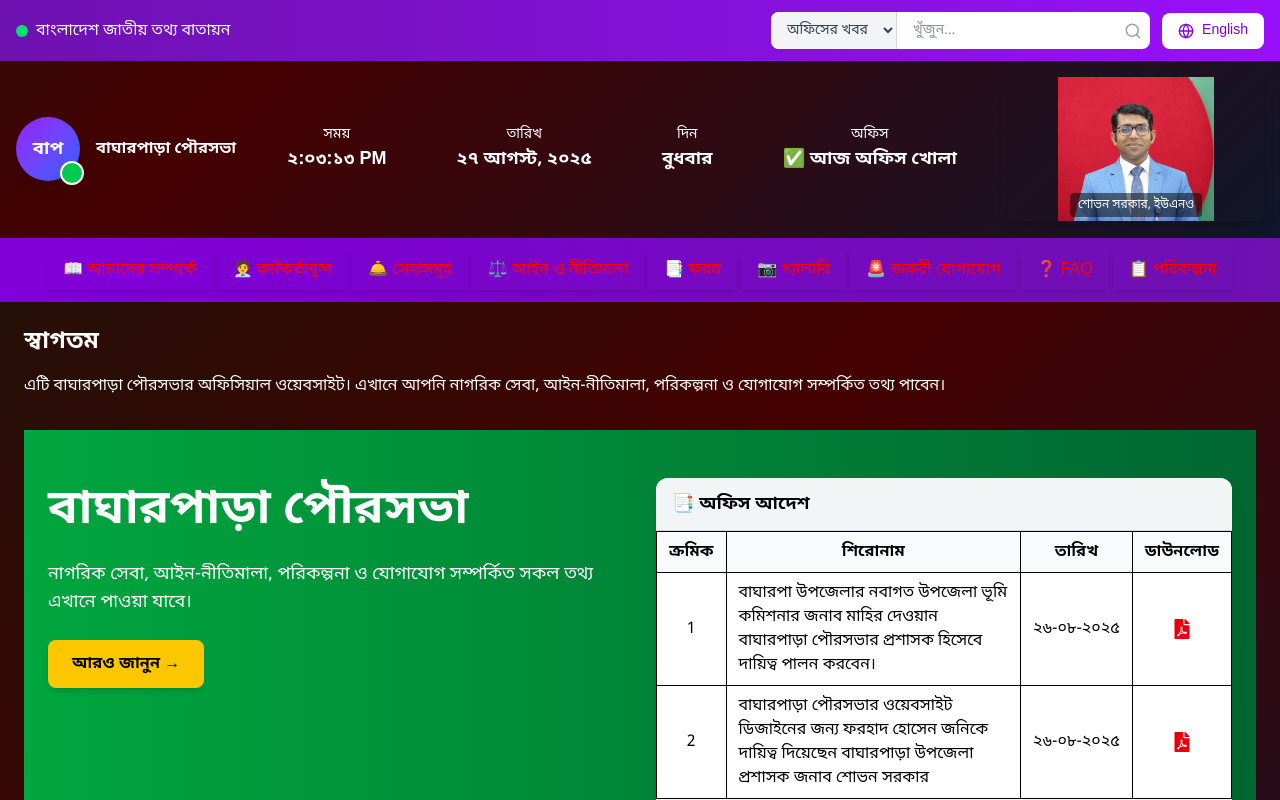
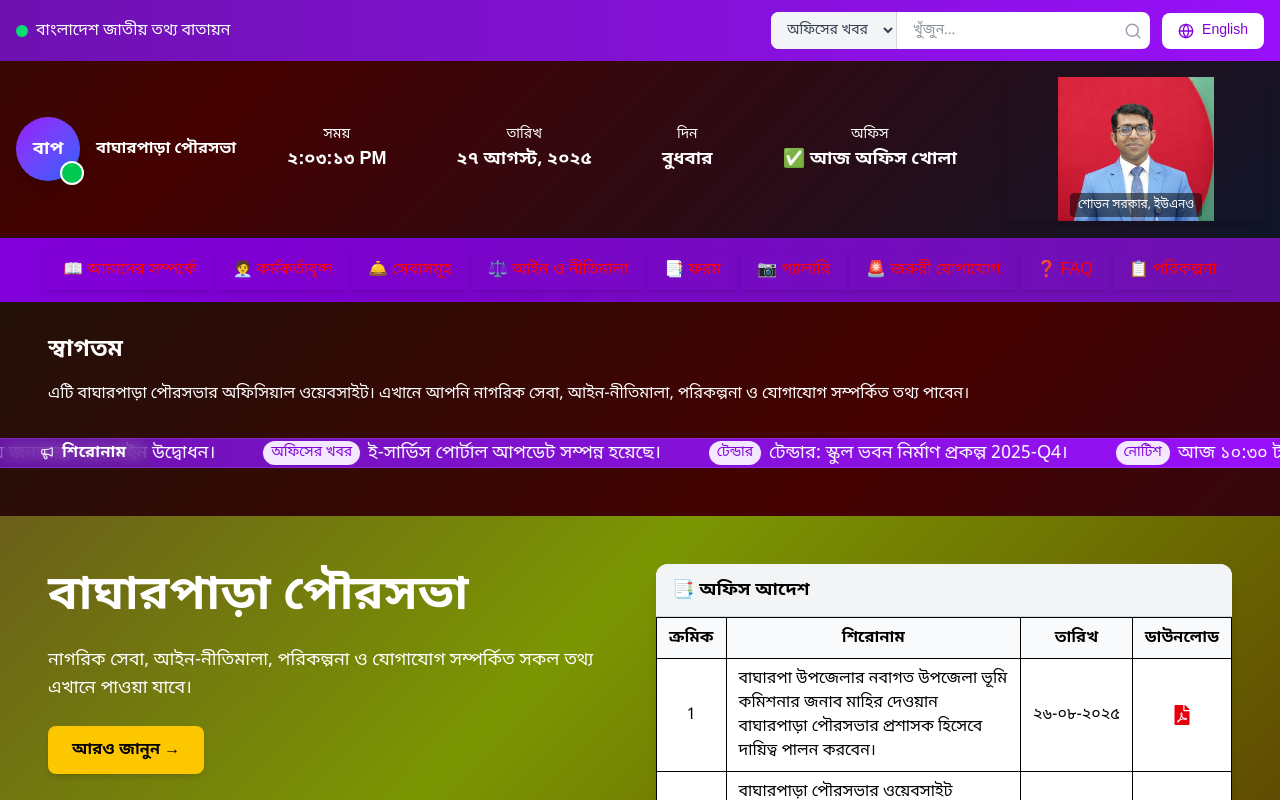
Before and after one commit to farhad-jadir/Bagherpara-Municiapality, a Next.js app: page / in a window 1280 px wide. Shown: the top 800 px of the page. Built offline with nearby package versions, Linux system fonts and the light colour scheme.

Commit message:
Heading done

```diff
--- a/src/app/globals.css
+++ b/src/app/globals.css
@@ -62,3 +62,22 @@ body {
     background-position: 0% 50%;
   }
 }
+
+/* লাইভ গ্রেডিয়েন্ট ব্যাকগ্রাউন্ড */
+.bg-live-gradienttow {
+  background: linear-gradient(-45deg, #450101, #7b9602, #530e3d, #0e0108, #a4e40c);
+  background-size: 400% 400%;
+  animation: gradientMove 12s ease infinite;
+}
+
+@keyframes gradientMove {
+  0% {
+    background-position: 0% 50%;
+  }
+  50% {
+    background-position: 100% 50%;
+  }
+  100% {
+    background-position: 0% 50%;
+  }
+}
--- a/src/app/page.tsx
+++ b/src/app/page.tsx
@@ -1,17 +1,27 @@
 import HeroSection from "../components/Hero";
+import Heading from "@/components/Heading";
 
 export default function Home() {
   return (
     <>
-      <main className="bg-live-gradient max-w-7xl mx-auto p-6">
-        <h2 className="text-2xl font-bold mb-4 text-white">স্বাগতম</h2>
-        <p className="mb-8 text-white">
+      <main className="bg-live-gradient w-full mx-auto ">
+        <h2 className="text-2xl font-bold mb-4 mx-12 pt-8 text-white">স্বাগতম</h2>
+        <p className="mb-8 mx-12 text-white">
           এটি বাঘারপাড়া পৌরসভার অফিসিয়াল ওয়েবসাইট। এখানে আপনি নাগরিক সেবা,
           আইন-নীতিমালা, পরিকল্পনা ও যোগাযোগ সম্পর্কিত তথ্য পাবেন।
         </p>
+        <Heading className="mb-12 "
+        speedPxPerSec={120}
+        showIcon
+        headlines={[
+          { id: 1, text: "আজ ১০:৩০ টায় জনস্বাস্থ্য ক্যাম্পেইন উদ্বোধন।", tag: "নোটিশ", href: "/notice/health-campaign" },
+          { id: 2, text: "ই-সার্ভিস পোর্টাল আপডেট সম্পন্ন হয়েছে।", tag: "অফিসের খবর", href: "/news/eservice-update" },
+          { id: 3, text: "টেন্ডার: স্কুল ভবন নির্মাণ প্রকল্প 2025-Q4।", tag: "টেন্ডার", href: "/tenders/school-2025q4" },
+        ]}
+      />
 
         {/* ✅ Hero Section যুক্ত করা হলো */}
-        <HeroSection />
+        <HeroSection  />
       </main>
     </>
   );
--- /dev/null
+++ b/src/components/Heading.tsx
@@ -0,0 +1,178 @@
+// components/Heading.tsx
+"use client";
+
+import React, { useEffect, useMemo, useRef, useState } from "react";
+import Link from "next/link";
+import { Megaphone } from "lucide-react";
+
+type Headline = {
+  id: string | number;
+  text: string;
+  href?: string;
+  tag?: string;
+};
+
+interface HeadingProps {
+  headlines?: Headline[];
+  speedPxPerSec?: number;
+  showIcon?: boolean;
+  className?: string;
+}
+
+export default function Heading({
+  headlines,
+  speedPxPerSec = 100,
+  showIcon = true,
+  className = "",
+}: HeadingProps) {
+  const items = useMemo<Headline[]>(
+    () =>
+      headlines && headlines.length
+        ? headlines
+        : [
+            {
+              id: 1,
+              text: "উপজেলা পরিষদের সেবা সপ্তাহ শুরু ১ সেপ্টেম্বর থেকে।",
+              tag: "অফিসের খবর",
+              href: "/news/service-week",
+            },
+            {
+              id: 2,
+              text: "টেন্ডার নোটিশ: রাস্তা সংস্কার প্রকল্প 2025-Q3 প্রকাশিত।",
+              tag: "টেন্ডার",
+              href: "/tenders/2025-q3-road",
+            },
+            {
+              id: 3,
+              text: "নিয়োগ বিজ্ঞপ্তি: ডাটা এন্ট্রি অপারেটর (চূড়ান্ত তালিকা প্রকাশ)।",
+              tag: "নিয়োগ",
+              href: "/jobs/data-entry-final",
+            },
+            {
+              id: 4,
+              text: "সচেতনতা: জন্মনিবন্ধন আবেদনে নতুন ভেরিফিকেশন ধাপ যুক্ত হয়েছে।",
+              tag: "নোটিশ",
+              href: "/notice/br-update",
+            },
+          ],
+    [headlines]
+  );
+
+  const containerRef = useRef<HTMLDivElement | null>(null);
+  const trackRef = useRef<HTMLDivElement | null>(null);
+  const [duration, setDuration] = useState<number>(30);
+  const [paused, setPaused] = useState<boolean>(false);
+
+  useEffect(() => {
+    const compute = () => {
+      const container = containerRef.current;
+      const track = trackRef.current;
+      if (!container || !track) return;
+      const singleWidth = track.scrollWidth / 2;
+      const dist = singleWidth + container.clientWidth;
+      const d = Math.max(10, dist / Math.max(40, speedPxPerSec));
+      setDuration(d);
+    };
+
+    compute();
+    const ro = new ResizeObserver(() => compute());
+    if (containerRef.current) ro.observe(containerRef.current);
+    if (trackRef.current) ro.observe(trackRef.current);
+    return () => ro.disconnect();
+  }, [items, speedPxPerSec]);
+
+  const renderItem = (item: Headline, idx: number) => {
+    const content = (
+      <span className="whitespace-nowrap inline-flex items-center gap-2">
+        {item.tag && (
+          <span className="px-2 py-0.5 rounded-full text-[10px] md:text-xs lg:text-sm font-medium bg-purple-100 text-purple-700">
+            {item.tag}
+          </span>
+        )}
+        <span className="text-[11px] sm:text-sm md:text-base lg:text-lg">
+          {item.text}
+        </span>
+      </span>
+    );
+
+    return (
+      <span key={`${item.id}-${idx}`} className="mx-3 sm:mx-6">
+        {item.href ? (
+          <Link
+            href={item.href}
+            className="hover:underline focus:outline-none focus:ring-2 focus:ring-purple-400 rounded"
+          >
+            {content}
+          </Link>
+        ) : (
+          content
+        )}
+      </span>
+    );
+  };
+
+  return (
+    <div
+      className={`w-full bg-gradient-to-r from-purple-800 to-purple-600 text-white`}
+      onMouseEnter={() => setPaused(true)}
+      onMouseLeave={() => setPaused(false)}
+    >
+      <div
+        ref={containerRef}
+        className={`relative overflow-hidden border-y border-white/10 w-full ${className}`}
+      >
+        {/* Left Label */}
+        <div className="absolute inset-y-0 left-0 z-10 flex items-center pl-2 pr-3 sm:pl-4 sm:pr-5 md:pl-6 md:pr-6 lg:pl-10 bg-purple-900/40 backdrop-blur-sm">
+          {showIcon && (
+            <Megaphone
+              size={14}
+              className="mr-1 sm:mr-2 md:mr-2 opacity-90"
+            />
+          )}
+          <span className="text-[10px] sm:text-xs md:text-sm lg:text-base font-semibold tracking-wide">
+            শিরোনাম
+          </span>
+        </div>
+
+        {/* Fade masks */}
+        <div className="pointer-events-none absolute inset-y-0 left-0 w-10 sm:w-16 md:w-20 bg-gradient-to-r from-purple-800 to-transparent" />
+        <div className="pointer-events-none absolute inset-y-0 right-0 w-10 sm:w-16 md:w-20 bg-gradient-to-l from-purple-600 to-transparent" />
+
+        {/* The marquee track */}
+        <div className="relative">
+          <div
+            ref={trackRef}
+            className="pl-20 sm:pl-28 md:pl-36"
+            style={{
+              animation: `headline-scroll ${duration}s linear infinite`,
+              animationPlayState: paused ? "paused" : "running",
+              willChange: "transform",
+              whiteSpace: "nowrap",
+              display: "inline-block",
+              width: "max-content",
+            }}
+          >
+            <span className="inline-block">
+              {items.map((item, i) => renderItem(item, i))}
+            </span>
+            <span className="inline-block">
+              {items.map((item, i) => renderItem(item, i))}
+            </span>
+          </div>
+        </div>
+      </div>
+
+      {/* Scoped keyframes */}
+      <style jsx>{`
+        @keyframes headline-scroll {
+          0% {
+            transform: translateX(0%);
+          }
+          100% {
+            transform: translateX(-50%);
+          }
+        }
+      `}</style>
+    </div>
+  );
+}
--- a/src/components/Hero.tsx
+++ b/src/components/Hero.tsx
@@ -20,8 +20,8 @@ export default function Hero() {
   ];
 
   return (
-    <section className="relative bg-gradient-to-r from-green-600 to-green-800 text-white py-12">
-      <div className="max-w-7xl mx-auto px-6 grid grid-cols-1 md:grid-cols-2 gap-8 items-start">
+    <section className="relative bg-live-gradienttow text-white py-12">
+      <div className="max-w-7xl mx-auto px-4 md:px-12 grid grid-cols-1 md:grid-cols-2 gap-8 items-start">
         {/* Left side: Title + Description */}
         <div>
           <h1 className="text-4xl md:text-5xl font-bold leading-snug mb-4">
```
